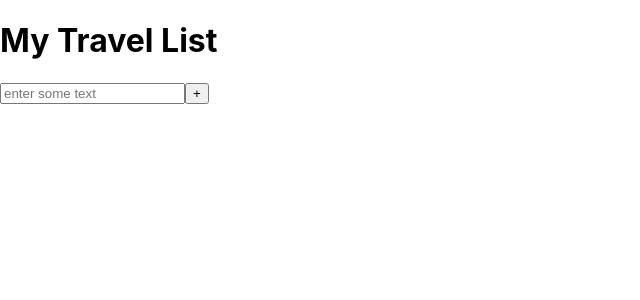
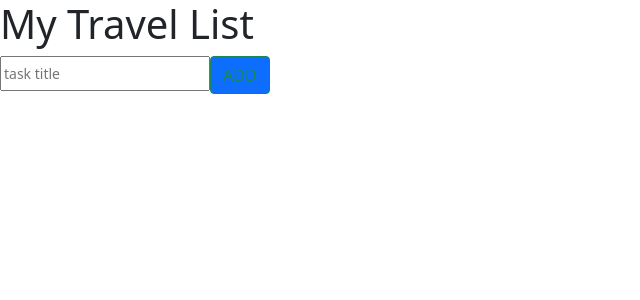
Before and after one commit to It-Shu/testovoe, a React (Create React App) app: page / in a window 1280 px wide. Shown: the top 300 px of the page, without its empty margins (0-640 px from the left). Built offline with nearby package versions, Linux system fonts and the light colour scheme.

Commit message:
add comment add bootstrap

```diff
--- a/package.json
+++ b/package.json
@@ -6,13 +6,18 @@
     "@testing-library/jest-dom": "^5.11.4",
     "@testing-library/react": "^11.1.0",
     "@testing-library/user-event": "^12.1.10",
+    "@types/bootstrap": "^5.0.15",
     "@types/jest": "^26.0.15",
     "@types/node": "^12.0.0",
     "@types/react": "^17.0.0",
+    "@types/react-bootstrap": "^0.32.25",
     "@types/react-dom": "^17.0.0",
     "@types/uuid": "^8.3.0",
+    "bootstrap": "^5.0.1",
     "react": "^17.0.2",
+    "react-bootstrap": "^1.6.1",
     "react-dom": "^17.0.2",
+    "react-router": "^5.2.0",
     "react-scripts": "4.0.3",
     "typescript": "^4.1.2",
     "uuid": "^8.3.2",
--- a/src/App.tsx
+++ b/src/App.tsx
@@ -5,13 +5,16 @@ import {v1} from "uuid";
 
 function App() {
 
+    // Локальный Стейт тасок
     const [task, setTask] = useState<Array<TaskType>>([])
 
+    // Функция удаление таски метедом фильтр
     const removeTasks = (taskID: string) => {
         const newTasksList = task.filter(task => task.id !== taskID)
         setTask(newTasksList)
     }
 
+    // Функция добавление таски
     const addTask = (taskTitle: string) => {
         let newTask: TaskType = {id: v1(), title: taskTitle, isDone: false};
         setTask([newTask, ...task])
--- a/src/Todo.tsx
+++ b/src/Todo.tsx
@@ -1,5 +1,6 @@
 import React, {ChangeEvent, useState, KeyboardEvent} from "react";
-
+import {Button} from "react-bootstrap";
+import 'bootstrap/dist/css/bootstrap.min.css'
 
 export type TaskType = {
     id: string
@@ -16,33 +17,40 @@ type TodoPropsType = {
 
 export const Todo = (props: TodoPropsType) => {
 
+    // Локальный Стейт названия тасок
     const [taskTitle, setTaskTitle] = useState('')
 
+    // Функция сохранения title  из инпута в Локальный Стейт
     const onChangeTaskTitle = (event: ChangeEvent<HTMLInputElement>) => {
         setTaskTitle(event.currentTarget.value)
     }
-
+    // Функция добавление таски и затирание инпута после добавления
     const addTask = () => {
         props.addTask(taskTitle)
         setTaskTitle('')
     }
-
+    // Функция добавления таски с помощью клавиши Enter
     const onKeyPressAddTask = (event: KeyboardEvent<HTMLInputElement>) => {
         if (event.key === "Enter") addTask()
     }
 
     return <div>
+        <div>
             <h1>{props.title}</h1>
 
-        <input
-            placeholder={'enter some text'}
+            <input className="col-form-label-sm"
+                   placeholder={'task title'}
                    value={taskTitle}
                    onChange={onChangeTaskTitle}
                    onKeyPress={onKeyPressAddTask}
             />
 
-        <button onClick={addTask}>+</button>
+            <Button
+                className="btn btn-outline-success" type="button"
+                onClick={addTask}>ADD</Button>
+        </div>
         <ul>
+            {/*Мапом создаем новый массив тасок и возвращием в виде title и кнопки удалить*/}
             {
                 props.tasks.map(t => {
                     return <li key={t.id}>
@@ -50,11 +58,12 @@ export const Todo = (props: TodoPropsType) => {
                         // props.changeTaskStatus(t.isDone)
                     }
                     }>{t.title}</span>
-                        <button onClick={() => {
+                        <Button className="btn btn-outline-danger btn-sm" type="button"
+                                onClick={() => {
                                     props.removeTask(t.id)
                                 }
                                 }>X
-                        </button>
+                        </Button>
                     </li>
                 })
             }
```
Also changed, not shown: 1 other file (tests, documents, lock files or other folders). Lines whose indentation alone changed are shown as unchanged.
